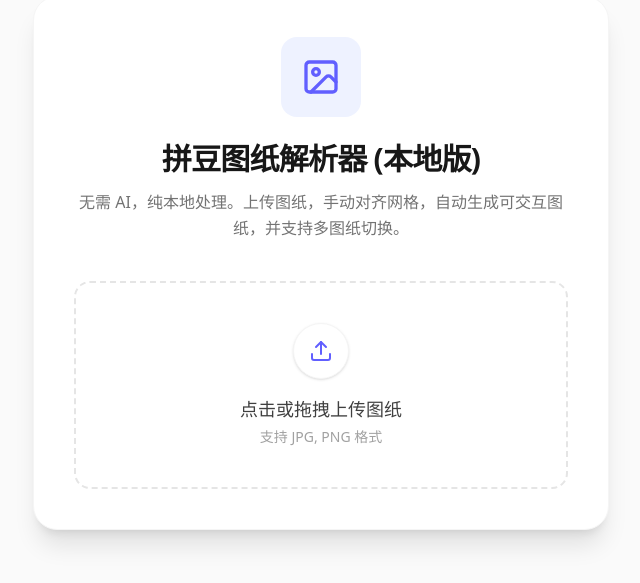
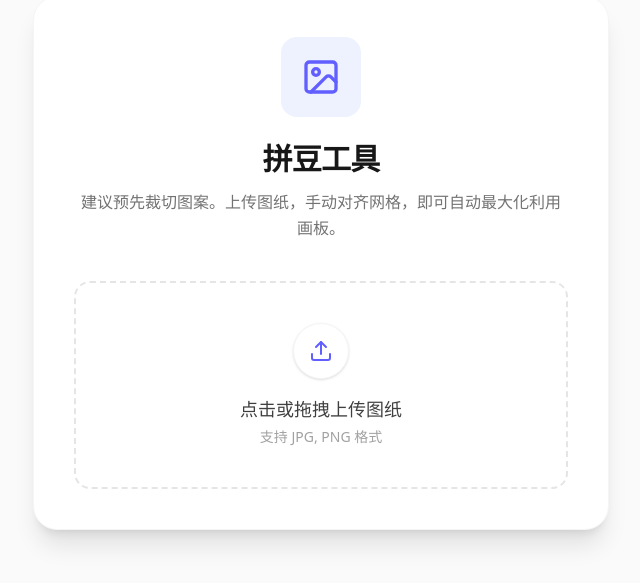
Before and after one commit to tonyleelyy/Perler-Beads-Tools, a React (Vite) app: page / in a window 1280 px wide. Shown: the part 137-720 px from the top of the page, without its empty margins (319-959 px from the left). Built offline with nearby package versions, Linux system fonts and the light colour scheme.

Commit message:
feat: Update app title and description
Changes the application title from "My Google AI Studio App" to "拼豆工具" and refines the user-facing description to be more concise and action-oriented, focusing on the core functionality of uploading and aligning patterns for optimized output.

```diff
--- a/index.html
+++ b/index.html
@@ -3,7 +3,7 @@
   <head>
     <meta charset="UTF-8" />
     <meta name="viewport" content="width=device-width, initial-scale=1.0" />
-    <title>My Google AI Studio App</title>
+    <title>拼豆工具</title>
   </head>
   <body>
     <div id="root"></div>
--- a/src/App.tsx
+++ b/src/App.tsx
@@ -1088,9 +1088,9 @@ export default function App() {
           <div className="w-20 h-20 bg-indigo-50 rounded-2xl flex items-center justify-center mx-auto mb-6">
             <ImageIcon className="w-10 h-10 text-indigo-500" />
           </div>
-          <h1 className="text-2xl md:text-3xl font-bold text-neutral-900 mb-3 tracking-tight">拼豆图纸解析器 (本地版)</h1>
+          <h1 className="text-2xl md:text-3xl font-bold text-neutral-900 mb-3 tracking-tight">拼豆工具</h1>
           <p className="text-sm md:text-base text-neutral-500 mb-8 md:mb-10 leading-relaxed">
-            无需 AI，纯本地处理。上传图纸，手动对齐网格，自动生成可交互图纸，并支持多图纸切换。
+            建议预先裁切图案。上传图纸，手动对齐网格，即可自动最大化利用画板。
           </p>
 
           <div className="relative group">
```
